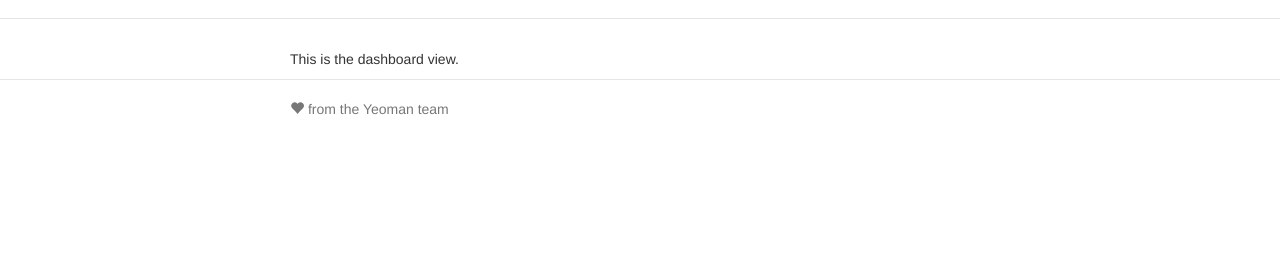
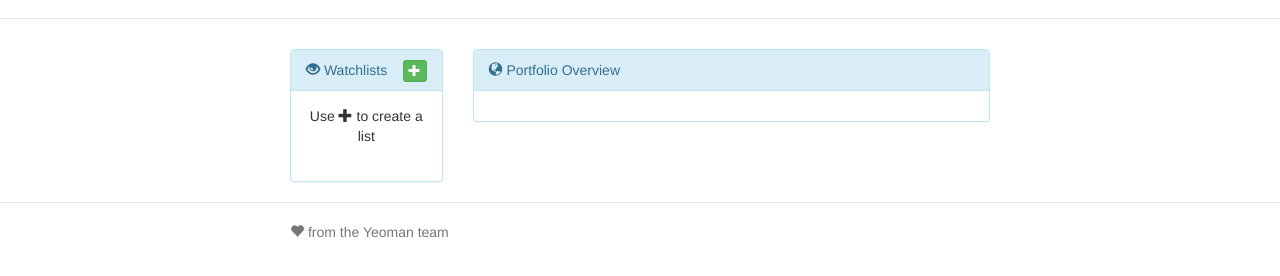
Before and after one commit to PiotrusWatson/StockDog, a website: page app/index.html at #/dashboard in a window 1280 px wide. Shown: the part 54-330 px from the top of the page. Drawn offline with nearby package versions, Linux system fonts and the light colour scheme; some packages are replaced by stand-ins of ours; files that its build step writes are made by us from their sources.

Commit message:
woah lol 1-6 done

```diff
--- a/app/views/dashboard.html
+++ b/app/views/dashboard.html
@@ -1 +1,18 @@
-<p>This is the dashboard view.</p>
+<div class="row">
+	<!--COLUMN, LEFT SIDE -->
+	<div class="col-md-3">
+		<stk-watchlist-panel></stk-watchlist-panel>
+	</div>
+
+	<!--COLUMN, RIGHT SIDE -->
+	<div class="col-md-9">
+		<div class="panel panel-info">
+			<div class="panel-heading">
+				<span class="glyphicon glyphicon-globe"></span>
+				Portfolio Overview
+			</div>
+			<div class="panel-body">
+			</div>
+		</div>
+	</div>
+</div>
```
